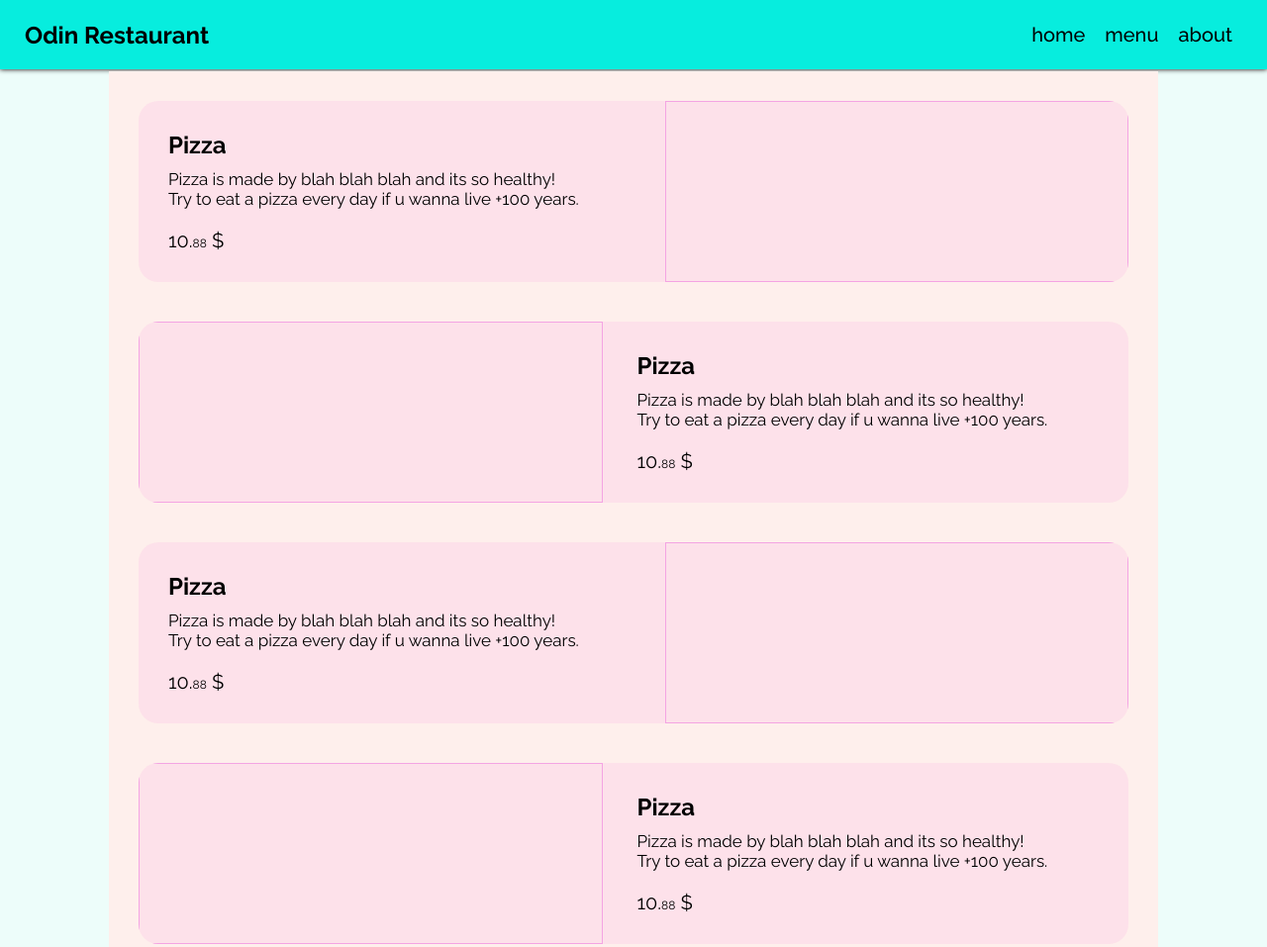
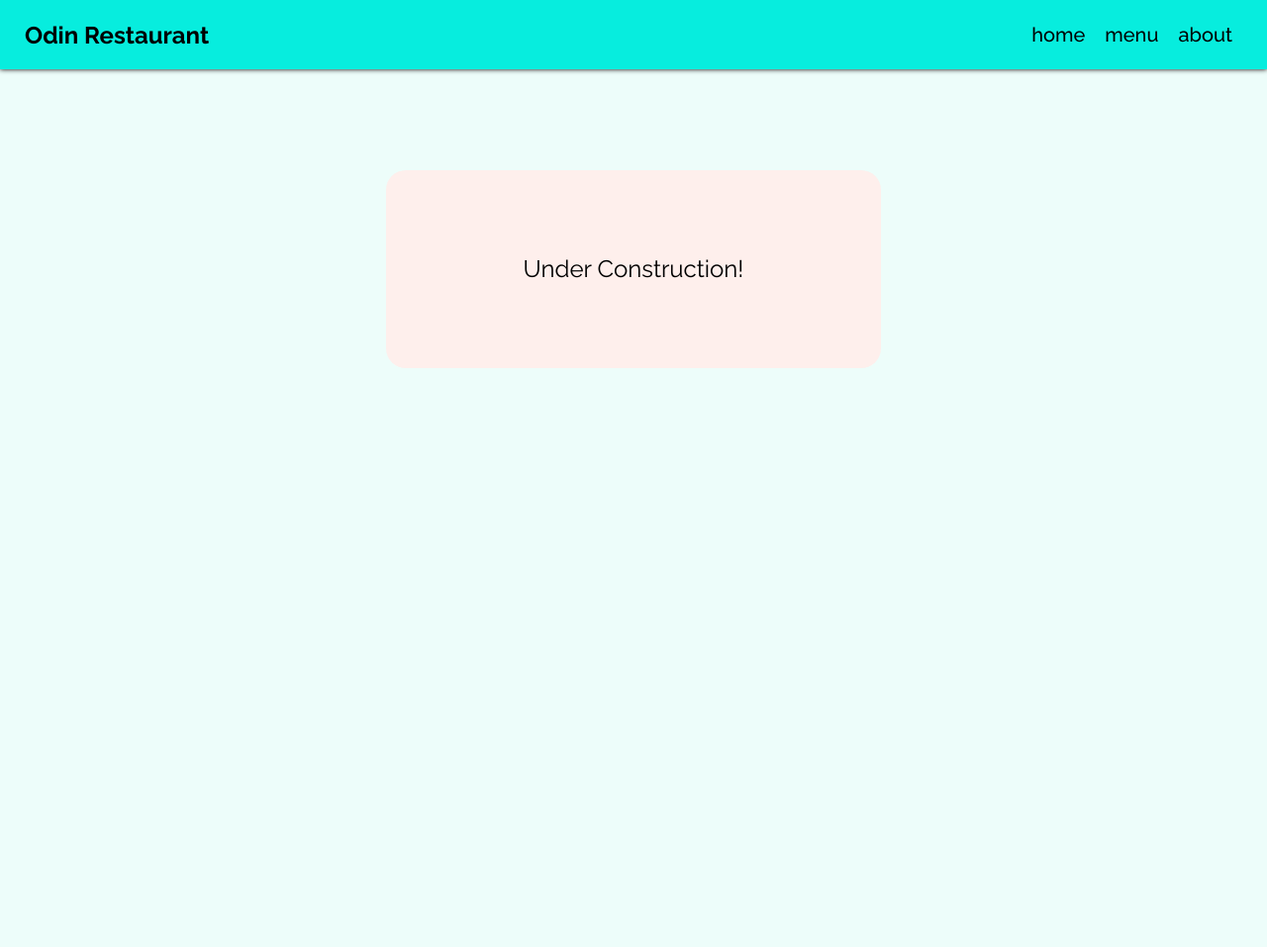
Before and after one commit to Naweed93/odin-restaurant, a plain HTML site: page index.html in a window 1280 px wide. Shown: the top 957 px of the page at 99% size. After the commit the page ends 800 px from the top, so only its background shows below. Drawn offline with Linux system fonts and the light colour scheme.

Commit message:
Create about layout

```diff
--- a/main.js
+++ b/main.js
@@ -9,6 +9,16 @@
 /******/ (() => { // webpackBootstrap
 /******/ 	"use strict";
 /******/ 	var __webpack_modules__ = ({
+
+/***/ "./src/about.js":
+/*!**********************!*\
+  !*** ./src/about.js ***!
+  \**********************/
+/***/ ((__unused_webpack_module, __webpack_exports__, __webpack_require__) => {
+
+eval("__webpack_require__.r(__webpack_exports__);\n/* harmony export */ __webpack_require__.d(__webpack_exports__, {\n/* harmony export */   \"aboutContent\": () => (/* binding */ aboutContent)\n/* harmony export */ });\nfunction aboutContent(){\n    const aboutContainer = document.createElement('div');\n    const aboutText = document.createElement('p');\n\n    aboutContainer.classList.add('about-container');\n    aboutContainer.appendChild(aboutText);\n\n    aboutText.innerText = \"Under Construction!\";\n\n    return aboutContainer;\n}\n\n//# sourceURL=webpack://odin-restaurant/./src/about.js?");
+
+/***/ }),
 
 /***/ "./src/foods.js":
 /*!**********************!*\
@@ -36,7 +46,7 @@ eval("__webpack_require__.r(__webpack_exports__);\n/* harmony export */ __webpac
   \**********************/
 /***/ ((__unused_webpack_module, __webpack_exports__, __webpack_require__) => {
 
-eval("__webpack_require__.r(__webpack_exports__);\n/* harmony import */ var _navbar_js__WEBPACK_IMPORTED_MODULE_0__ = __webpack_require__(/*! ./navbar.js */ \"./src/navbar.js\");\n/* harmony import */ var _home_js__WEBPACK_IMPORTED_MODULE_1__ = __webpack_require__(/*! ./home.js */ \"./src/home.js\");\n/* harmony import */ var _foods_js__WEBPACK_IMPORTED_MODULE_2__ = __webpack_require__(/*! ./foods.js */ \"./src/foods.js\");\n\n\n\n\nconst contentContainer =document.createElement('div');\ncontentContainer.classList.add('contentContainer');\n\ndocument.body.appendChild((0,_navbar_js__WEBPACK_IMPORTED_MODULE_0__.navComponent)());\ndocument.body.appendChild(contentContainer);\ncontentContainer.appendChild((0,_foods_js__WEBPACK_IMPORTED_MODULE_2__.foodContent)());\n\n//# sourceURL=webpack://odin-restaurant/./src/index.js?");
+eval("__webpack_require__.r(__webpack_exports__);\n/* harmony import */ var _navbar_js__WEBPACK_IMPORTED_MODULE_0__ = __webpack_require__(/*! ./navbar.js */ \"./src/navbar.js\");\n/* harmony import */ var _home_js__WEBPACK_IMPORTED_MODULE_1__ = __webpack_require__(/*! ./home.js */ \"./src/home.js\");\n/* harmony import */ var _foods_js__WEBPACK_IMPORTED_MODULE_2__ = __webpack_require__(/*! ./foods.js */ \"./src/foods.js\");\n/* harmony import */ var _about_js__WEBPACK_IMPORTED_MODULE_3__ = __webpack_require__(/*! ./about.js */ \"./src/about.js\");\n\n\n\n\n\nconst contentContainer =document.createElement('div');\ncontentContainer.classList.add('contentContainer');\n\ndocument.body.appendChild((0,_navbar_js__WEBPACK_IMPORTED_MODULE_0__.navComponent)());\ndocument.body.appendChild(contentContainer);\ncontentContainer.appendChild((0,_about_js__WEBPACK_IMPORTED_MODULE_3__.aboutContent)());\n\n//# sourceURL=webpack://odin-restaurant/./src/index.js?");
 
 /***/ }),
 
--- a/style.css
+++ b/style.css
@@ -140,3 +140,15 @@ body{
 .price span{
     font-size: 12px;
 }
+.about-container {
+    background-color: #feefec;
+    margin: 100px auto;
+    width: 500px;
+    height: 200px;
+    border-radius: 20px;
+}
+.about-container p{
+    line-height: 200px;
+    text-align: center;
+    font-size: 24px;
+}
```
